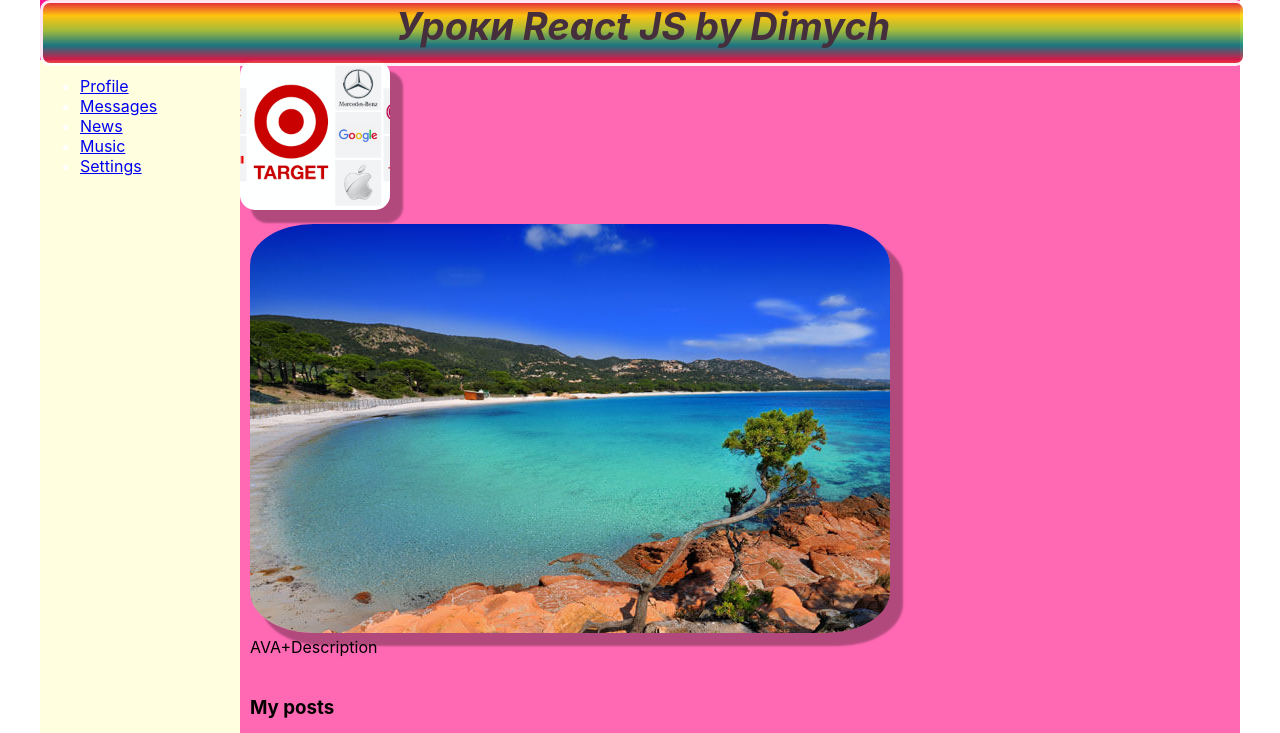
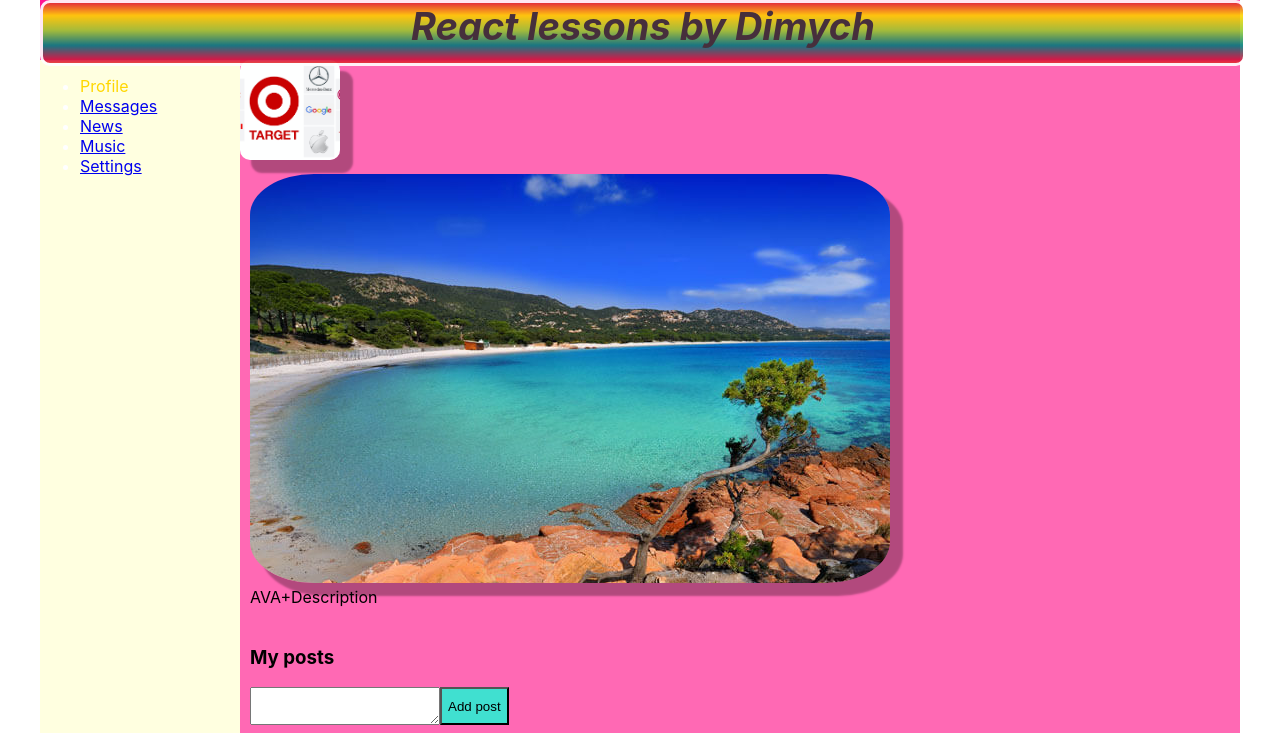
Before and after one commit to piv2003/my-app-2021-REACT, a React (Create React App) app: page /profile in a window 1280 px wide. Shown: the top 733 px of the page. Built offline with nearby package versions, Linux system fonts and the light colour scheme.

Commit message:
28-2 Разные доработки

```diff
--- a/src/components/Dialogs/Dialogs.jsx
+++ b/src/components/Dialogs/Dialogs.jsx
@@ -10,7 +10,7 @@ const Dialogs = (props) => {
 
     return (
         <div className={s.dialogs}>
-            <div className={s.dialogsItems}>
+            <div className={s.dialogsItems} activeClassName={s.activeLink}>
                 {dialogsElements}
                 <div className={s.dialogs_size}>
                     <img src='img/dialog.jpg' alt='dialogs'/>
@@ -23,4 +23,4 @@ const Dialogs = (props) => {
     )
 }
 
-export default  Dialogs;
+export default Dialogs;
--- a/src/components/Dialogs/Dialogs.module.css
+++ b/src/components/Dialogs/Dialogs.module.css
@@ -1,15 +1,14 @@
 .dialogs {
     display: grid;
-    grid-template-columns: 2fr 3fr 4fr;
+    grid-template-columns: 1fr 7fr 4fr;
 }
 
 .dialogsItems {
     padding: 10px;
 }
 
-.dialogsItems:active {
-    color: gold;
-    /*font-size: 8px;*/
+.dialogs .activeLink {
+    color: blue;
 }
 
 .dialogs_size img{
--- a/src/components/Header/Header.jsx
+++ b/src/components/Header/Header.jsx
@@ -3,7 +3,7 @@ import s from './Header.module.css';
 
 const Nav = () => {
 return <header className={s.header}>
-    <div className={s.header_header}><p className={s.header_text}>Уроки React JS by Dimych</p></div>
+    <div className={s.header_header}><p className={s.header_text}>React lessons by Dimych</p></div>
 </header>
 }
 
--- a/src/components/Navbar/Navbar.jsx
+++ b/src/components/Navbar/Navbar.jsx
@@ -5,21 +5,21 @@ import {NavLink} from "react-router-dom";
 
 const Navbar = () => {
 return  <nav className={s.nav}>
-    <ul className="nav-list">
+    <ul className={s.nav_list}>
         <li className={s.item}>
-            <NavLink to='/profile'>Profile</NavLink>
+            <NavLink to='/profile' activeClassName={s.activeLink}>Profile</NavLink>
         </li>
         <li className={`${s.item} ${s.active}`}>
-            <NavLink to='/dialogs'>Messages</NavLink>
+            <NavLink to='/dialogs' activeClassName={s.activeLink}>Messages</NavLink>
         </li>
         <li className={s.item}>
-            <NavLink to='/news'>News</NavLink>
+            <NavLink to='/news' activeClassName={s.activeLink}>News</NavLink>
         </li>
         <li className={s.item}>
-            <NavLink to='/music'>Music</NavLink>
+            <NavLink to='/music' activeClassName={s.activeLink}>Music</NavLink>
         </li>
         <li className={s.item}>
-            <NavLink to='/settings'>Settings</NavLink>
+            <NavLink to='/settings' activeClassName={s.activeLink}>Settings</NavLink>
         </li>
     </ul>
 </nav>
--- a/src/components/Navbar/Navbar.module.css
+++ b/src/components/Navbar/Navbar.module.css
@@ -7,8 +7,8 @@
     background-color: lightseagreen;
 }
 
-.nav-list {
-    list-style: none;
+.nav_list {
+    /*list-style: none;*/
 }
 
 .item {
@@ -19,8 +19,9 @@
     background-color: aqua;
 }
 
-.item:active {
-    background-color: lightpink;
+.item a.activeLink {
+    color: gold;
+    text-decoration: none;
 }
 
 .item:focus {
--- a/src/components/News/News.jsx
+++ b/src/components/News/News.jsx
@@ -1,4 +1,4 @@
-import React from  'react';
+import React from 'react';
 import s from './News.module.css';
 
 const News = (props) => {
--- a/src/components/Profile/ProfileInfo/ProfileInfo.module.css
+++ b/src/components/Profile/ProfileInfo/ProfileInfo.module.css
@@ -3,5 +3,5 @@
 }
 
 .mersedes img{
-    width: 150px;
+    width: 100px;
 }
```
Also changed, not shown: 1 other file (tests, documents, lock files or other folders).
